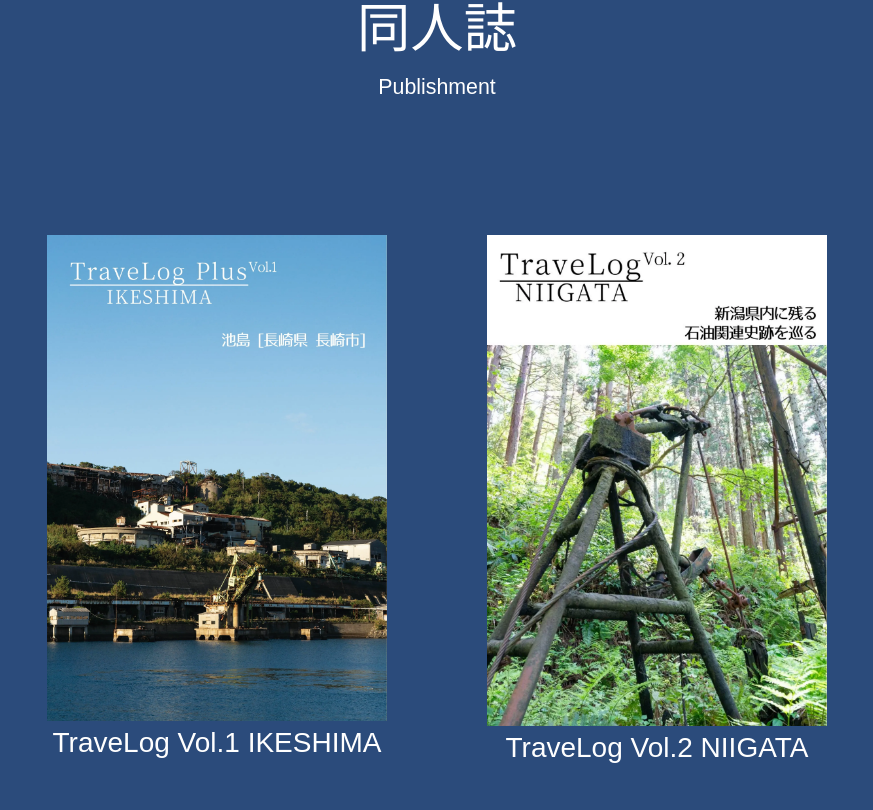
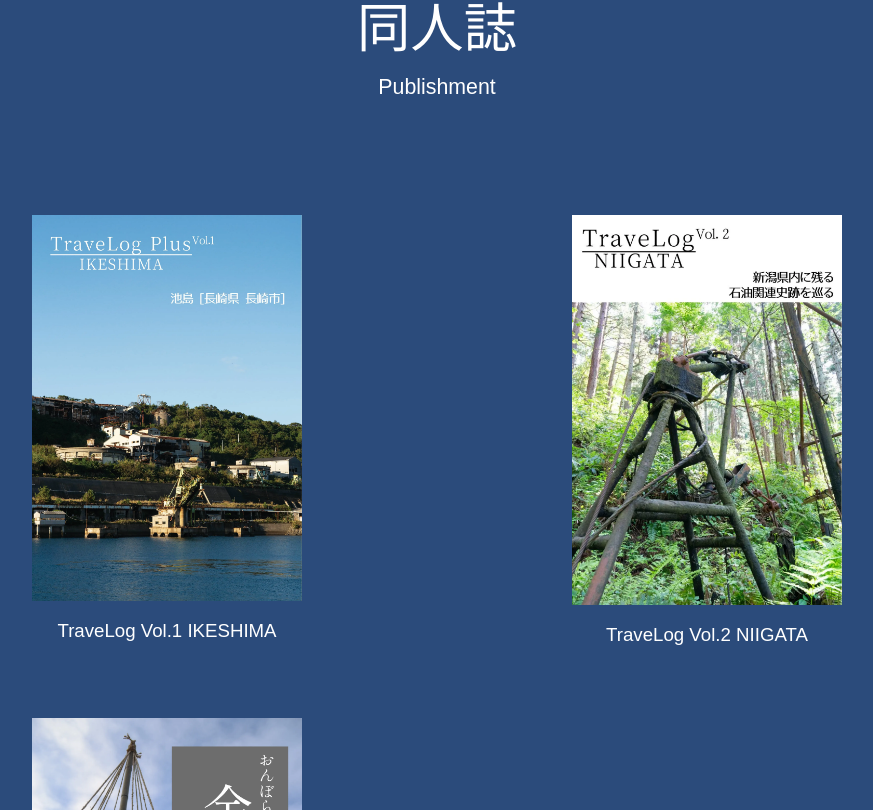
Before and after one commit to ryu-ton10/keiso_kouga_web, a React (Create React App) app: page / in a window 1280 px wide. Shown: the part 3370-4180 px from the top of the page, without its empty margins (203-1076 px from the left). Built offline with nearby package versions, Linux system fonts and the light colour scheme.

Commit message:
revise publishment cell css properties

```diff
--- a/src/pages/Publishment/index.css
+++ b/src/pages/Publishment/index.css
@@ -28,7 +28,6 @@
 /* ========= 同人誌詳細コンテナ =========== */
 .publishment-cell {
   text-align: center;
-  padding-bottom: 50px;
 }
 
 .publishment-cell > h1, p {
@@ -69,14 +68,23 @@
     padding-bottom: 0;
   }
 
+  .publishment-cell {
+    padding-bottom: 10px;
+  }
+
   .publishment-cell > picture {
-    height: 300px;
-    width: auto;
+    width: 80%;
+    height: auto;
   }
 
   .publishment-cell > picture > img {
-    max-width: 100%;
-    width: auto;
+    width: 80%;
+    height: auto;
+  }
+
+  .publishment-cell > p {
+    padding-top: 10px;
+    font-size: 16pt;
   }
 
   .booth-link > a > img {
@@ -95,6 +103,21 @@
   .publishment-title-en {
     font-size: 11pt;
   }
+
+  .publishment-cell {
+    padding-bottom: 30px;
+  }
+
+  .publishment-cell > picture {
+    width: 70%;
+    height: auto;
+  }
+
+  .publishment-cell > picture > img {
+    width: 70%;
+    height: auto;
+  }
+
 }
 
 @media (min-width: 576px) {
@@ -115,9 +138,18 @@
     padding-bottom: 0;
   }
 
+  .publishment-cell {
+    padding-bottom: 50px;
+  }
+
   .publishment-cell > picture {
-    height: 500px;
-    width: auto;
+    width: 50%;
+    height: auto;
+  }
+
+  .publishment-cell > picture > img {
+    width: 50%;
+    height: auto;
   }
 
   .booth-link > a > img {
@@ -135,7 +167,22 @@
   }
 
   .publishment-cell {
-    padding: 20px 50px;
+    padding-bottom: 50px;
+  }
+
+  .publishment-cell > p {
+    padding-top: 15px;
+    font-size: 14pt;
+  }
+
+  .publishment-cell > picture {
+    width: 50%;
+    height: auto;
+  }
+
+  .publishment-cell > picture > img {
+    width: 50%;
+    height: auto;
   }
 
   .booth-link > a > img {
@@ -158,7 +205,7 @@
   }
 
   .publishment-table {
-    padding: 80px 200px;
+    padding: 80px 100px;
     padding-bottom: 0;
   }
 
@@ -170,7 +217,7 @@
 
 @media (min-width: 1500px) {
   .publishment-table {
-    padding: 120px 300px;
+    padding: 120px 150px;
     padding-bottom: 0;
   }
 }
--- a/src/pages/Publishment/index.tsx
+++ b/src/pages/Publishment/index.tsx
@@ -28,7 +28,7 @@ function Publishment(props: Props) {
       </div>
       <div className="publishment-table">
         {books.map((book) => {
-          const { id, title, description, image } = book;
+          const { id, title, image } = book;
           return (
           <>
             <div className="publishment-cell" key={id}>
@@ -39,8 +39,7 @@ function Publishment(props: Props) {
                   src={process.env.PUBLIC_URL + image.jpeg}
                 />
               </picture>
-              <h1>{ title }</h1>
-              <p>{ description }</p>
+              <p>{ title }</p>
             </div>
           </>
           );
```
